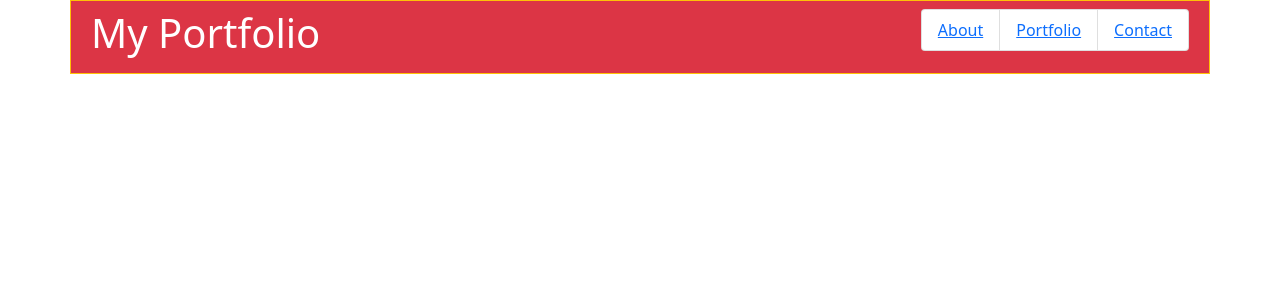
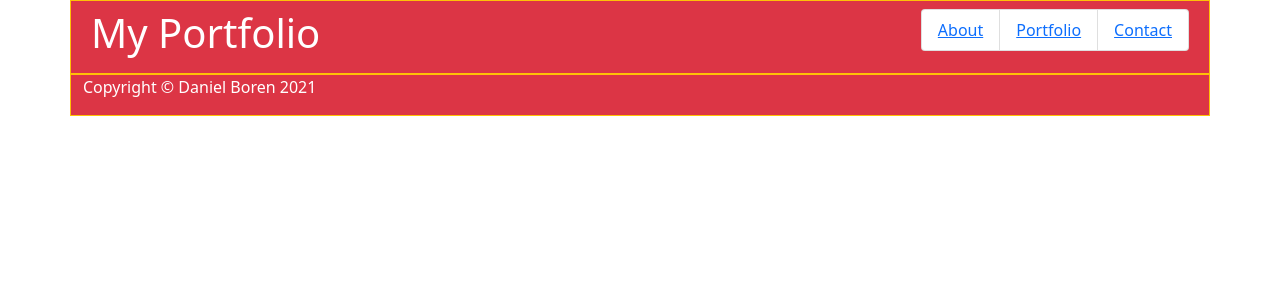
Before and after one commit to dboren/db_ReactPortfolio, a React (Create React App) app: page /portfolio in a window 1280 px wide. Shown: the top 300 px of the page. Built offline with nearby package versions, Linux system fonts and the light colour scheme.

Commit message:
added Footer to Portfolio page

```diff
--- a/src/pages/Portfolio.js
+++ b/src/pages/Portfolio.js
@@ -1,9 +1,14 @@
 import React from "react";
 import Header from "../components/Header";
+import Footer from "../components/Footer";
 
 const Portfolio = () => {
     return (
-        <Header></Header>
+        <div>
+           <Header></Header>
+
+           <Footer></Footer>
+        </div>
     );
 };
 
```
